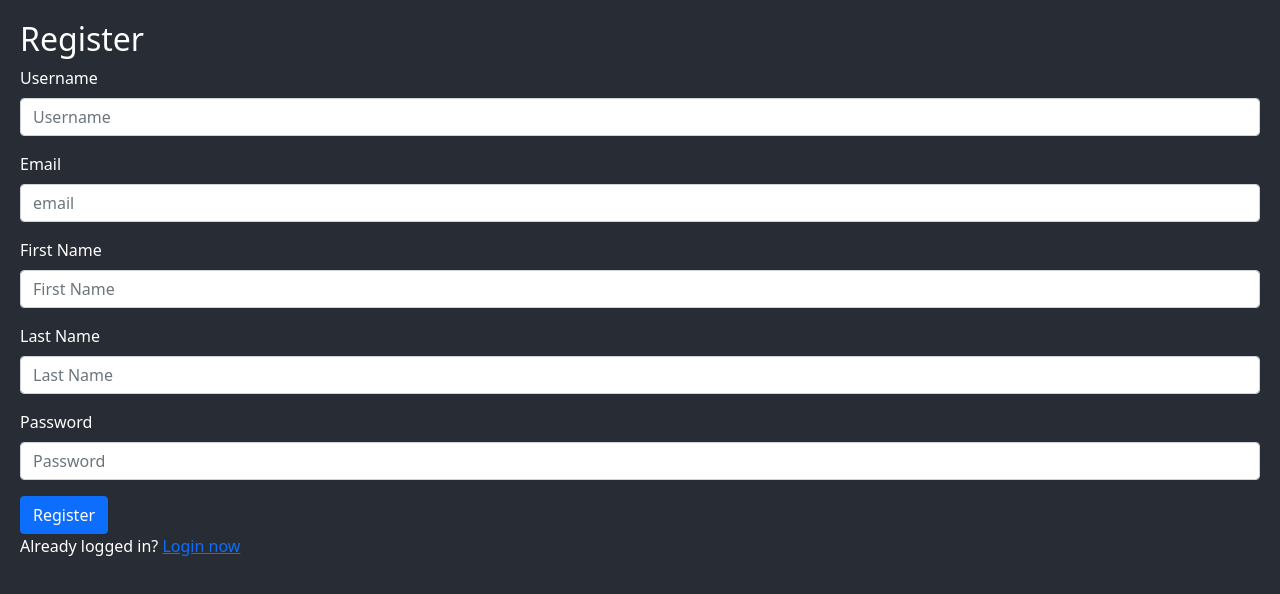
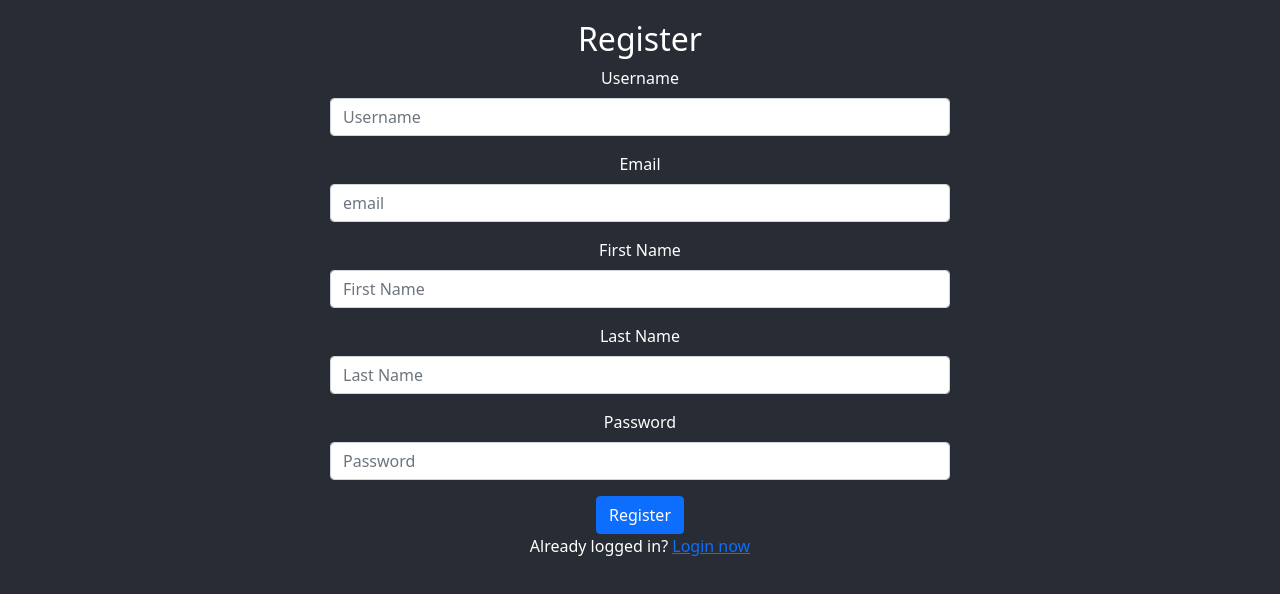
Before and after one commit to choudharykartik/task-manager, a React (Create React App) app in the folder frontend/myapp/: page / in a window 1280 px wide. Both pictures are taken after a click on the link "Register now". Shown: the top 594 px of the page. Built offline with nearby package versions, Linux system fonts and the light colour scheme.

Commit message:
update login signup form

```diff
--- a/frontend/myapp/src/components/Login.js
+++ b/frontend/myapp/src/components/Login.js
@@ -41,7 +41,7 @@ function Login() {
   };
 
   return (
-    <div className="App">
+    <div className="App" style={{ textAlign: "center" }}>
       {isLogin ? (
         <div>
           {" "}
@@ -56,6 +56,7 @@ function Login() {
               name="username"
               value={username}
               onChange={(e) => setUsername(e.target.value)}
+              style={{ width: "50%", margin: "auto" }}
             />
           </div>
           <div className="mb-3">
@@ -68,6 +69,7 @@ function Login() {
               name="password"
               value={password}
               onChange={(e) => setPassword(e.target.value)}
+              style={{ width: "50%", margin: "auto" }}
             />
           </div>
         </div>
@@ -84,6 +86,7 @@ function Login() {
               name="username"
               value={username}
               onChange={(e) => setUsername(e.target.value)}
+              style={{ width: "50%", margin: "auto" }}
             />
           </div>
           <div className="mb-3">
@@ -96,6 +99,7 @@ function Login() {
               name="email"
               value={email}
               onChange={(e) => setEmail(e.target.value)}
+              style={{ width: "50%", margin: "auto" }}
             />
           </div>
           <div className="mb-3">
@@ -108,6 +112,7 @@ function Login() {
               name="firstName"
               value={firstName}
               onChange={(e) => setFirstName(e.target.value)}
+              style={{ width: "50%", margin: "auto" }}
             />
           </div>
           <div className="mb-3">
@@ -120,6 +125,7 @@ function Login() {
               name="lastName"
               value={lastName}
               onChange={(e) => setLastName(e.target.value)}
+              style={{ width: "50%", margin: "auto" }}
             />
           </div>
           <div className="mb-3">
@@ -132,6 +138,7 @@ function Login() {
               name="password"
               value={password}
               onChange={(e) => setPassword(e.target.value)}
+              style={{ width: "50%", margin: "auto" }}
             />
           </div>{" "}
         </div>
```
